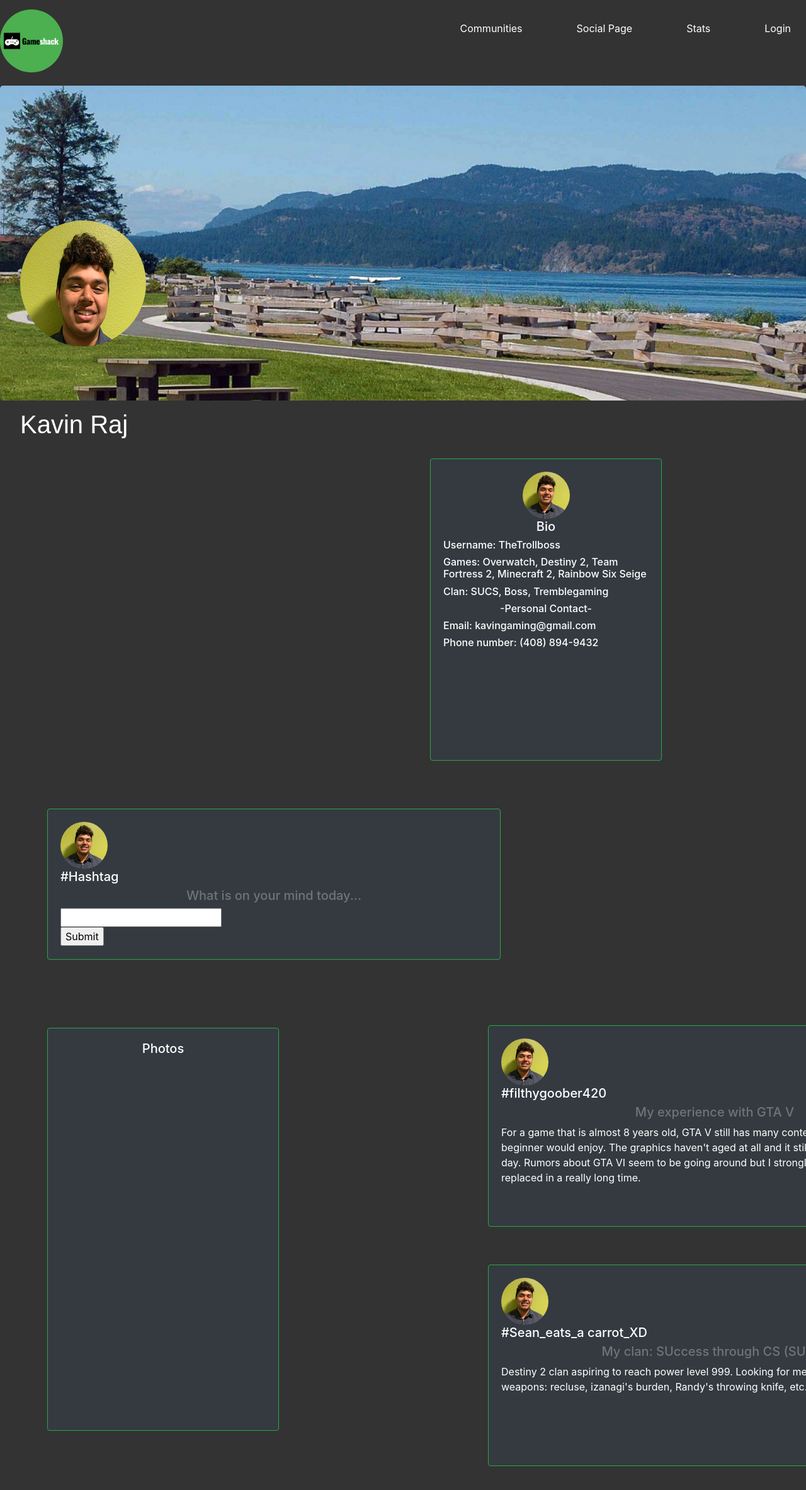
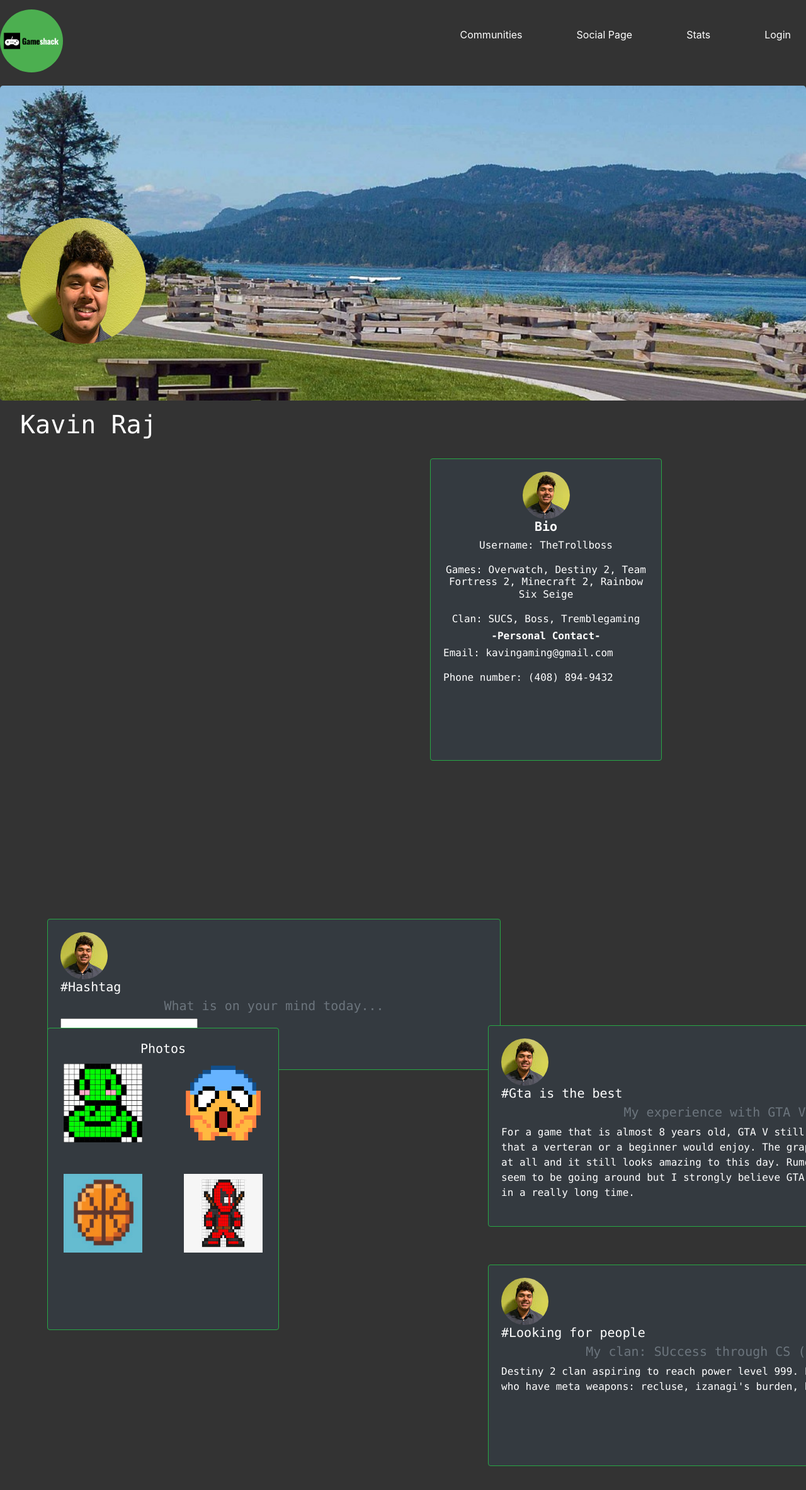
Before and after one commit to Sean-OCallaghan/SocialGaming, a plain HTML site: page social/social.html in a window 1280 px wide. Shown: the top 2366 px of the page at 63% size. Drawn offline with nearby package versions, Linux system fonts and the light colour scheme.

Commit message:
final push v2

```diff
--- a/login/login.css
+++ b/login/login.css
@@ -15,12 +15,13 @@
   background: linear-gradient(228deg,#4caf50, #000000);
   max-width: 360px;
   margin: 0 auto 100px;
+  font-family: Oswald;
   padding: 45px;
   text-align: center;
   box-shadow: 0 0 20px 0 rgba(0, 0, 0, 0.2), 0 5px 5px 0 rgba(0, 0, 0, 0.24);
 }
 .form input {
-  font-family: "Roboto", sans-serif;
+  font-family: Consolas, Menlo, Monaco, Lucida Console, Liberation Mono, DejaVu Sans Mono, Bitstream Vera Sans Mono, Courier New, monospace, serif;
   outline: 0;
   background: #f2f2f2;
   width: 100%;
@@ -31,7 +32,7 @@
   font-size: 14px;
 }
 .form button {
-  font-family: "Roboto", sans-serif;
+  font-family: Consolas, Menlo, Monaco, Lucida Console, Liberation Mono, DejaVu Sans Mono, Bitstream Vera Sans Mono, Courier New, monospace, serif;
   text-transform: uppercase;
   outline: 0;
   background: #4CAF50;
@@ -125,6 +126,7 @@ nav ul {
   margin: 0;
   padding: 0;
   list-style: none;
+  font-family: Consolas, Menlo, Monaco, Lucida Console, Liberation Mono, DejaVu Sans Mono, Bitstream Vera Sans Mono, Courier New, monospace, serif;
 }
 .navbar{
   float: right;
--- a/social/social.css
+++ b/social/social.css
@@ -8,12 +8,12 @@
   background-size:100%;
   text-align: left;
   color: white;
-  font-family: Arial, Helvetica, sans-serif;
+  font-family: Consolas, Menlo, Monaco, Lucida Console, Liberation Mono, DejaVu Sans Mono, Bitstream Vera Sans Mono, Courier New, monospace, serif;
   font-size: 300px;
 }
 .display-4{
     color:white;
-    font-family: Arial, Helvetica, sans-serif;
+    font-family: Consolas, Menlo, Monaco, Lucida Console, Liberation Mono, DejaVu Sans Mono, Bitstream Vera Sans Mono, Courier New, monospace, serif;
     size: 5px;
     position: relative;
     bottom: 3px;
@@ -27,13 +27,15 @@ body {
     background-color: #333;
     margin: 0px;
     padding: 0px;
+    font-family: Consolas, Menlo, Monaco, Lucida Console, Liberation Mono, DejaVu Sans Mono, Bitstream Vera Sans Mono, Courier New, monospace, serif;
+
+    overflow-x: hidden;
   }
 
-}
+
   ul{
     list-style-type: none;
     margin: 0;
-    position:fixed;
     top:0;
     width: 100%;
     padding: 0;
@@ -41,13 +43,10 @@ body {
     background-color: #333;
   }
   li{
-    float: left;
+    float: right;
   }
 
-  body {
-    font-family: Arial;
-    background: #f1f1f1;
-  }
+
   .card {
     color: #23272a;
     margin: 0 auto; /* Added */
@@ -59,17 +58,20 @@ body {
     transition: transform .2s;
 }
 .card-body{
+  font-family: Consolas, Menlo, Monaco, Lucida Console, Liberation Mono, DejaVu Sans Mono, Bitstream Vera Sans Mono, Courier New, monospace, serif;
 
 }
 .card:hover{
-  position: relativ;
+  position: relative;
   transform: scale(1.1);
 }
-img{
+#circle{
         border-radius: 50%;
     }
+
 .card-title{
     padding: 6px, 5px;
+    font-family: Consolas, Menlo, Monaco, Lucida Console, Liberation Mono, DejaVu Sans Mono, Bitstream Vera Sans Mono, Courier New, monospace, serif;
 }
 .Profile-Picture {
     max-width:50%;
@@ -97,6 +99,7 @@ img{
   }
   .navbar{
     float: right;
+    margin-top: 10px;
   }
   nav li{
     display: inline-block;
@@ -126,3 +129,12 @@ img{
   nav ul a:hover::before{
     width: 100%;
   }
+  #Bio{
+    font-weight: bolder;
+  }
+  #pc{
+    font-weight: bolder;
+  }
+  #pppic{
+    font-family:"Oswald";
+  }
--- a/social/social.html
+++ b/social/social.html
@@ -14,6 +14,7 @@
 
 
 <body style="background-color:#333;">
+
   <header class = "head" style = "background-color: #333;">
     <a class="navbar-brand" href="/home/home.html"><img src = "/home/Gameshack (1).png" alt="logo" class="logo"width="120 px" height="120 px"></a>
       </button>
@@ -39,7 +40,7 @@
   </header>
 
   <div class="jumbotron big-banner" style = "height: 500px;">
-    <img src="rsz_2rsz_kev.jpg"  id = "pppic"/><h1>Kavin Raj</h1>
+    <img id = "circle" src="rsz_2rsz_kev.jpg"  id = "pppic"/><h1>Kavin Raj</h1>
 
   </div>
   <div class="row">
@@ -48,22 +49,22 @@
       <div class="card-body">
         <article class="photo">
           <div style="width:100%; text-align:center">
-            <img class = "Profile-Picture" src="rsz_3rsz_kev.jpg" align="center" />
+            <img class = "Profile-Picture" id = "circle" src="rsz_3rsz_kev.jpg" align="center" />
           </div>
-          <h5 align = "center">Bio</h5>
-          <h6>Username: TheTrollboss</h6>
-          <h6>Games: Overwatch, Destiny 2, Team Fortress 2, Minecraft 2, Rainbow Six Seige</h6>
-          <h6>Clan: SUCS, Boss, Tremblegaming</h6>
-          <h6 align = "center">-Personal Contact-</h6>
-          <h6>Email: kavingaming@gmail.com</h6>
-          <h6>Phone number: (408) 894-9432</h6>
+          <h5 align = "center" id = "Bio">Bio</h5>
+          <h6 align = "center">Username: TheTrollboss</h6>
+          <h6 align = "center"style="margin-top:20px">Games: Overwatch, Destiny 2, Team Fortress 2, Minecraft 2, Rainbow Six Seige</h6>
+          <h6 align = "center"style ="margin-top:20px">Clan: SUCS, Boss, Tremblegaming</h6>
+          <h6 align = "center" id = "pc">-Personal Contact-</h6>
+          <h6 align =style = "margin-top:20px;">Email: kavingaming@gmail.com</h6>
+          <h6 style = "margin-top: 20px;">Phone number: (408) 894-9432</h6>
       </div>
     </div>
   </div>
   <div class = "col">
-      <div id = "card-1" class="card bg-dark text-white border-success mb-3" style="width: 45rem; height: 15rem; margin-left:0px; margin-bottom:100px" >
+      <div id = "card-1" class="card bg-dark text-white border-success mb-3" style="width: 45rem; height: 15rem; margin-left:0px; top: 175px" >
         <div class="card-body">
-          <img src="rsz_3rsz_kev.jpg" />
+          <img id = "circle" src="rsz_3rsz_kev.jpg" />
           <h5 class="card-title text-left">#Hashtag</h5>
           <h5 class="card-subtitle mb-2 text-muted text-center">What is on your mind today...</h5>
           <form>
@@ -76,10 +77,11 @@
   </div>
   <div class = "row">
     <div class = "col">
-      <div id = "card-2" class="card bg-dark text-white border-success mb-3" style="width: 23rem; height: 40rem; margin-right:500rem; top:2rem;">
+      <div id = "card-2" class="card bg-dark text-white border-success mb-3" style="width: 23rem; height: 30rem; margin-right:500rem; top:2rem;">
         <div class="card-body">
           <h5 class="card-title text-center">Photos</h5>
-
+          <img id = square src="snek.jpg" align="left" style="margin-left: 5px; height: 125px; width: 125px" /><img src="gasp.png" align="right" style="margin-right: 5px; height: 125px; width: 125px;"/>
+          <img id = square src="ball.jpg" align="left" style="margin-left: 5px; margin-top: 50px; height: 125px; width: 125px" /><img src="deadpool.jpeg" align="right" style="margin-right: 5px; margin-top: 50px; height: 125px; width: 125px;"/>
         </div>
       </div>
 
@@ -87,10 +89,10 @@
 
   </div>
   <div class = "col">
-  <div id = "card-1"class="card bg-dark text-white border-success mb-3" style="width: 45rem; height: 20rem; margin-left: 700px; bottom: 43rem;" >
+  <div id = "card-1"class="card bg-dark text-white border-success mb-3" style="width: 45rem; height: 20rem; margin-left: 700px; bottom: 33rem;" >
     <div class="card-body">
-      <img src="rsz_3rsz_kev.jpg" />
-      <h5 class="card-title text-left">#filthygoober420</h5>
+      <img id = "circle" src="rsz_3rsz_kev.jpg" />
+      <h5 class="card-title text-left">#Gta is the best</h5>
       <h5 class="card-subtitle mb-2 text-muted text-center">My experience with GTA V</h5>
       <p class="card-text text-left">For a game that is almost 8 years old, GTA V still has many content
         that a verteran or a beginner would enjoy. The graphics haven't aged at all and it still looks
@@ -99,13 +101,13 @@
     </div>
   </div>
 
-  <div class="card bg-dark text-white border-success mb-3" style="width: 45rem; height: 20rem; margin-left: 700px; bottom: 43rem" >
+  <div class="card bg-dark text-white border-success mb-3" style="width: 45rem; height: 20rem; margin-left: 700px; bottom: 33rem" >
     <div class="card-body">
-      <img src="rsz_3rsz_kev.jpg" />
-      <h5 class="card-title text-left">#Sean_eats_a carrot_XD</h5>
+      <img id = "circle" src="rsz_3rsz_kev.jpg" />
+      <h5 class="card-title text-left">#Looking for people</h5>
       <h5 class="card-subtitle mb-2 text-muted text-center">My clan: SUccess through CS (SUCS)</h5>
       <p class="card-text text-left">Destiny 2 clan aspiring to reach power level 999. Looking for members who have meta weapons: recluse,
-         izanagi's burden, Randy's throwing knife, etc.</p>
+         izanagi's burden, blackhammer, etc.</p>
     </div>
   </div>
   </div>
```
Also changed, not shown: login/login.html (+5 -1 lines), social/ball.jpg (added), social/deadpool.jpeg (added), social/gasp.png (added), social/rsz_snek.jpg (added), 1 other file.
